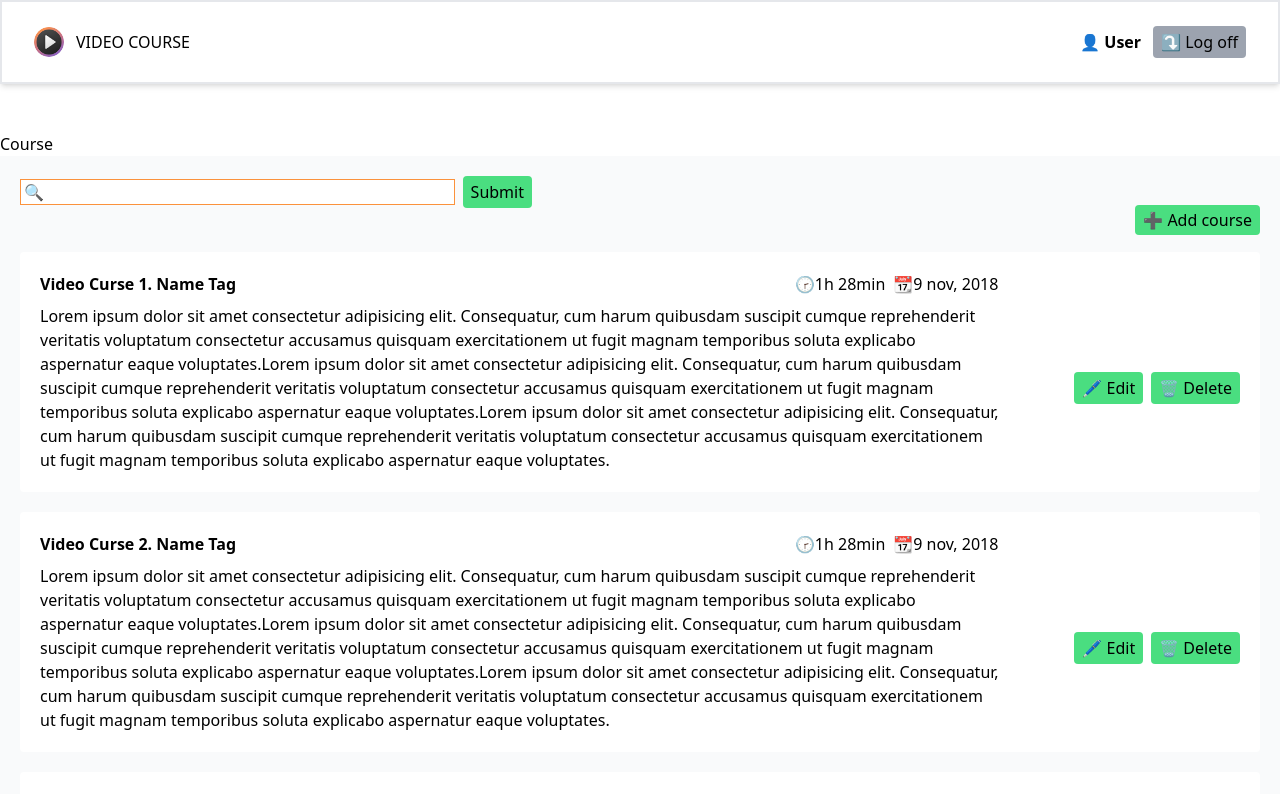
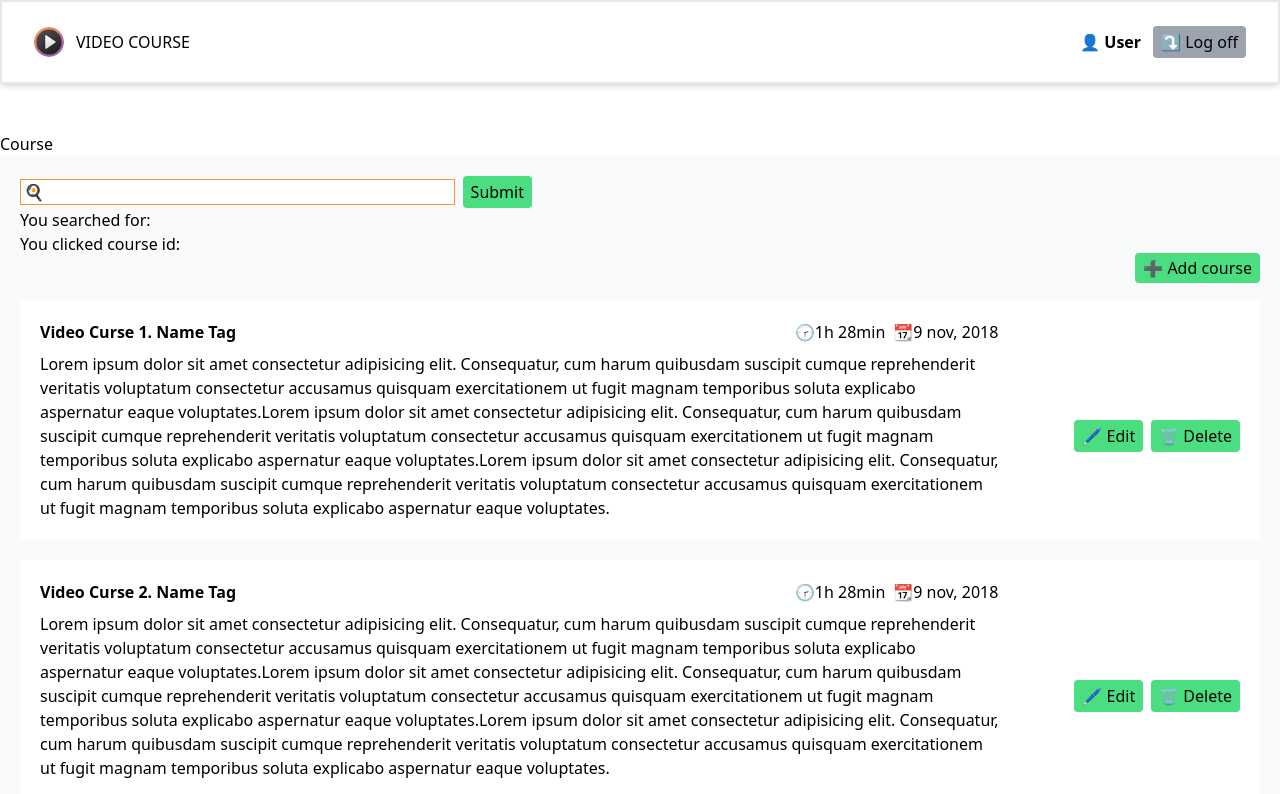
Before and after one commit to DrozdovDenys/epam_angular_course, an Angular app: page / in a window 1280 px wide. Shown: the top 794 px of the page. Built offline with nearby package versions, Linux system fonts and the light colour scheme.

Commit message:
made some corrections

```diff
--- a/src/app/components/main/course-card/course-card.component.html
+++ b/src/app/components/main/course-card/course-card.component.html
@@ -9,7 +9,10 @@
 	<div class="flex justify-between p-1">
 		<p class="basis-[80%]">{{course.description}}</p>
 		<div class="flex gap-2 items-center">
-			<app-button class="rounded bg-green-400 px-2 py-1 items-end">
+			<app-button
+				class="rounded bg-green-400 px-2 py-1 items-end"
+				(click)="emitCourseCardClick(course.id)"
+			>
 				🖊 Edit
 			</app-button>
 			<app-button
--- a/src/app/components/main/course-card/course-card.component.ts
+++ b/src/app/components/main/course-card/course-card.component.ts
@@ -1,4 +1,18 @@
-import { Component, Input } from '@angular/core';
+import {
+	Component,
+	Input,
+	Output,
+	EventEmitter,
+	OnInit,
+	OnDestroy,
+	OnChanges,
+	SimpleChanges,
+	AfterViewInit,
+	AfterViewChecked,
+	AfterContentInit,
+	AfterContentChecked,
+	DoCheck,
+} from '@angular/core';
 import { ICourse } from 'src/app/core/models/course';
 
 @Component({
@@ -6,9 +20,53 @@ import { ICourse } from 'src/app/core/models/course';
 	templateUrl: './course-card.component.html',
 	styleUrls: ['./course-card.component.scss'],
 })
-export class CourseCardComponent {
+export class CourseCardComponent
+	implements
+		OnInit,
+		OnDestroy,
+		OnChanges,
+		AfterViewInit,
+		AfterViewChecked,
+		AfterContentInit,
+		AfterContentChecked,
+		DoCheck {
+	constructor() {
+		console.log('CourseCardComponent - constructor');
+	}
+
+	ngOnInit() {
+		console.log('CourseCardComponent - ngOnInit');
+	}
+	ngOnChanges(changes: SimpleChanges) {
+		console.log('CourseCardComponent - ngOnChanges', changes);
+	}
+	ngDoCheck() {
+		console.log('CourseCardComponent - ngDoCheck');
+	}
+	ngAfterViewInit() {
+		console.log('CourseCardComponent - ngAfterViewInit');
+	}
+	ngAfterViewChecked() {
+		console.log('CourseCardComponent - ngAfterViewChecked');
+	}
+	ngAfterContentInit() {
+		console.log('CourseCardComponent - ngAfterContentInit');
+	}
+	ngAfterContentChecked() {
+		console.log('CourseCardComponent - ngAfterContentChecked');
+	}
+	ngOnDestroy() {
+		console.log('CourseCardComponent - ngOnDestroy');
+	}
+
 	@Input() course: ICourse;
+	@Output() courseCardClick: EventEmitter<number> = new EventEmitter<number>();
+
+	emitCourseCardClick(id: number) {
+		console.log('CourseCardComponent - emitCourseCardClick', id);
+		this.courseCardClick.emit(id);
+	}
 	handleDelete(id: number) {
-		console.log(id);
+		console.log('handleDelete', id);
 	}
 }
--- a/src/app/components/main/main.component.html
+++ b/src/app/components/main/main.component.html
@@ -1,13 +1,16 @@
 <section class="bg-gray-50 p-5">
-	<app-search-bar></app-search-bar>
+	<app-search-bar [(searchInput)]="searchInput"></app-search-bar>
+	<p>You searched for: {{ searchInput }}</p>
+	<p>You clicked course id: {{ courseIdfromChild }}</p>
 	<div class="text-end">
 		<app-button class="rounded bg-green-400 px-2 py-1 items-end">
 			➕ Add course
 		</app-button>
 	</div>
 	<app-course-card
-		*ngFor="let course of courses"
+		*ngFor="let course of courses; trackBy: trackById"
 		[course]="course"
+		(courseCardClick)="onCourseCardClicked($event)"
 	></app-course-card>
 	<div class="mt-5 text-center bg-white p-3">
 		<app-button
--- a/src/app/components/main/main.component.ts
+++ b/src/app/components/main/main.component.ts
@@ -9,6 +9,12 @@ import { courses as data } from '../../data/courses';
 })
 export class MainComponent implements OnInit {
 	courses: ICourse[] = [];
+	searchInput = '';
+	courseIdfromChild: number;
+
+	onCourseCardClicked(id: number) {
+		this.courseIdfromChild = id;
+	}
 	ngOnInit(): void {
 		this.courses = data;
 	}
--- a/src/app/components/main/search-bar/search-bar.component.html
+++ b/src/app/components/main/search-bar/search-bar.component.html
@@ -1,12 +1,11 @@
-<div class="w-[40vw] min-w-[300px]">
-	<app-input
-		class="w-full"
+<div class="w-[40vw] min-w-[300px] flex items-center gap-2">
+	<span class="absolute z-10 pl-1">🍳</span>
+	<input
 		type="search"
-		value="query"
-		[(ngModel)]="value"
-		[searchBtn]="true"
-		name="searchInput"
-		ngDefaultControl
-		>🔍</app-input
-	>
+		[(ngModel)]="searchInput"
+		class="border pl-6 border-orange-400 focus-visible:outline-none relative w-full"
+	/>
+	<button class="rounded bg-green-400 px-2 py-1" (click)="emitsearchInput()">
+		Submit
+	</button>
 </div>
--- a/src/app/components/main/search-bar/search-bar.component.ts
+++ b/src/app/components/main/search-bar/search-bar.component.ts
@@ -1,4 +1,4 @@
-import { Component } from '@angular/core';
+import { Component, EventEmitter, Input, Output } from '@angular/core';
 
 @Component({
 	selector: 'app-search-bar',
@@ -6,9 +6,13 @@ import { Component } from '@angular/core';
 	styleUrls: ['./search-bar.component.scss'],
 })
 export class SearchBarComponent {
-	value: string;
+	@Input() searchInput: string;
+	@Output() searchInputChange: EventEmitter<string> = new EventEmitter<
+		string
+	>();
 
-	handleClick(value: string): void {
-		console.log(value);
+	emitsearchInput() {
+		this.searchInputChange.emit(this.searchInput);
+		console.log(this.searchInput);
 	}
 }
--- a/src/app/shared/input/input.component.html
+++ b/src/app/shared/input/input.component.html
@@ -1,4 +1,4 @@
-<div class="flex items-center gap-2">
+<div>
 	<span class="absolute z-10 pl-1"><ng-content></ng-content></span>
 	<input
 		type="{{type}}"
@@ -6,11 +6,4 @@
 		[(ngModel)]="value"
 		class="border pl-6 border-orange-400 focus-visible:outline-none relative w-full"
 	/>
-	<button
-		*ngIf="searchBtn"
-		class="rounded bg-green-400 px-2 py-1"
-		(click)="handleSearch(value)"
-	>
-		Submit
-	</button>
 </div>
--- a/src/app/shared/input/input.component.ts
+++ b/src/app/shared/input/input.component.ts
@@ -11,7 +11,5 @@ export class InputComponent {
 	@Input() searchBtn: boolean;
 	value: string;
 
-	handleSearch(value: string): void {
-		console.log(value);
-	}
+
 }
```
Also changed, not shown: src/app/app.module.ts (+9 -21 lines), src/app/components/components.module.ts (added, +37 -0 lines), src/app/shared/shared.module.ts (added, +12 -0 lines), src/app/components/header/logo/logo.component.html (indentation only).
